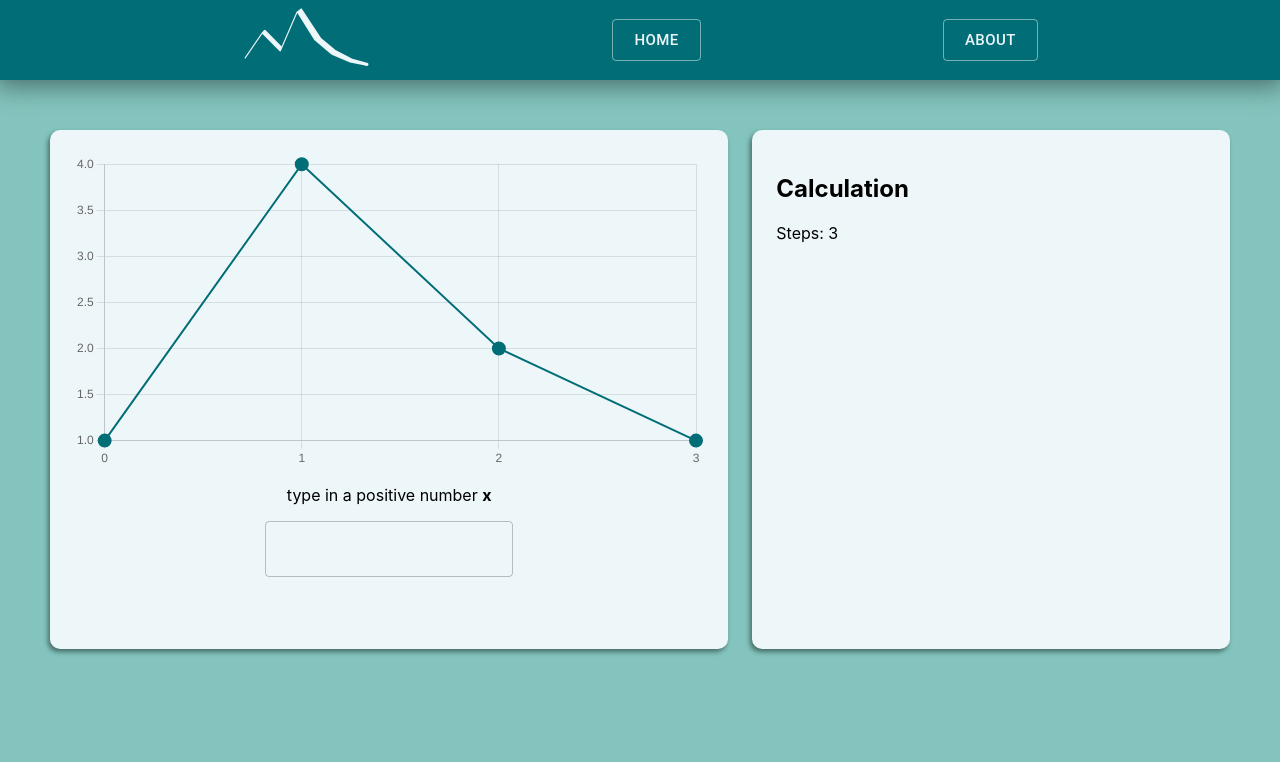
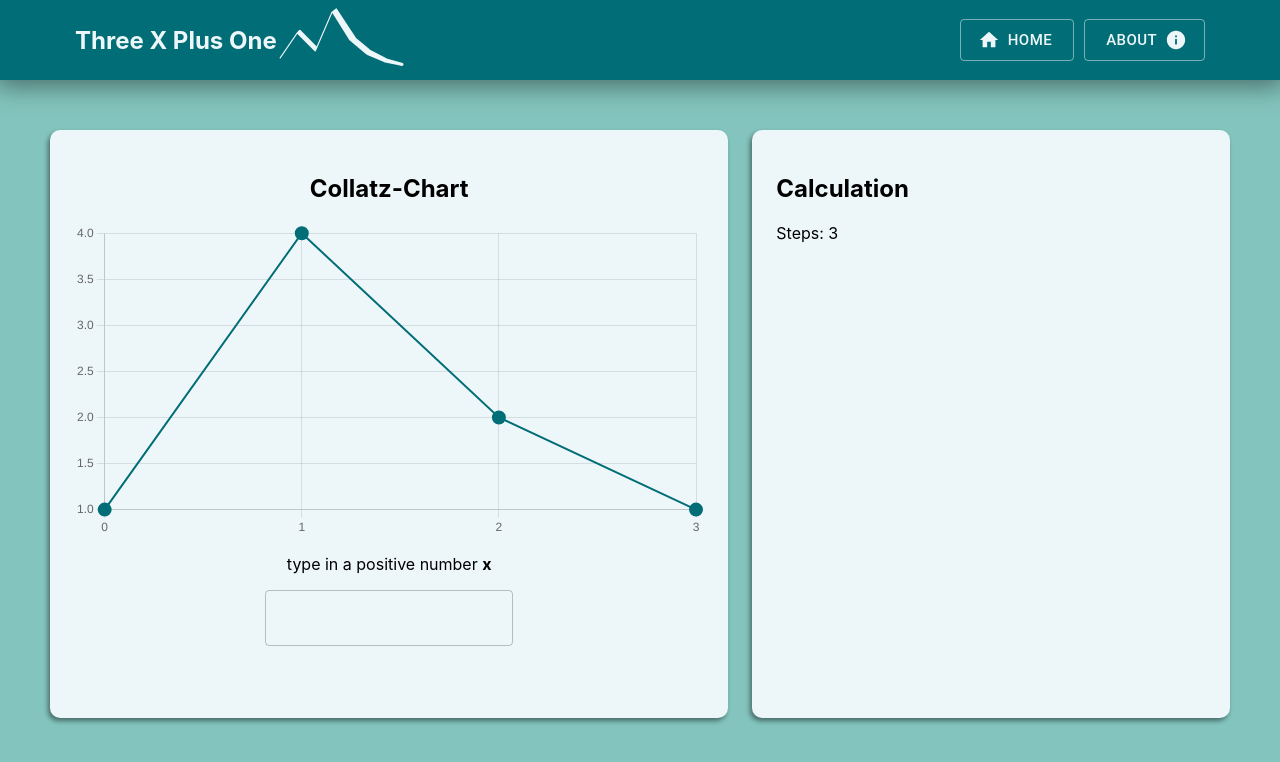
Before and after one commit to efrot/three-x-plus-one, a React (Create React App) app: page / in a window 1280 px wide. Shown: the top 762 px of the page. Built offline with nearby package versions, Linux system fonts and the light colour scheme; the HTML template or start-up script is replaced by a standard one.

Commit message:
add styling, logo and icons

```diff
--- a/package.json
+++ b/package.json
@@ -5,6 +5,7 @@
   "dependencies": {
     "@emotion/react": "^11.11.1",
     "@emotion/styled": "^11.11.0",
+    "@mui/icons-material": "^5.14.8",
     "@mui/material": "^5.14.1",
     "chart.js": "^3.9.1",
     "react": "^17.0.2",
--- a/src/Collatz/CollatzGraph.jsx
+++ b/src/Collatz/CollatzGraph.jsx
@@ -68,6 +68,7 @@
 
     return(
         <div className="collatz-graph-container">
+            <h2>Collatz-Chart</h2>
                 <Line
                     data={{
                         labels: totalSteps,
--- a/src/Header/Header.css
+++ b/src/Header/Header.css
@@ -3,12 +3,23 @@
     color: #edf6f9;
     display:flex;
     align-items: center;
-    justify-content:space-evenly;
     height: 10vh;
     box-shadow: 0px 1px 25px 5px #00000075;
+    padding: 0px 75px;
 }
 
 .logo {
     height: 8em;
     pointer-events: none;
 }
+
+.logoname {
+    display: flex;
+    align-items: center;
+    margin-right: auto;
+}
+
+.button-container {
+    font-size:x-large;
+    margin-left: 10px;
+}
--- a/src/Header/Header.jsx
+++ b/src/Header/Header.jsx
@@ -2,6 +2,8 @@
 import './Header.css';
 import { ThemeProvider, createTheme } from '@mui/material/styles';
 import logo from '../images/3x+1.png';
+import HomeIcon from '@mui/icons-material/Home';
+import InfoIcon from '@mui/icons-material/Info';
 
 const theme = createTheme({
   palette: {
@@ -18,11 +20,18 @@
 
     return(
         <div className="header-container">
+          <div className="logoname">
+            <h2>Three X Plus One</h2>
             <img src={logo} className="logo"/>
-            <ThemeProvider theme={theme}>
-            <Button variant="outlined" size="large" color="prime">Home</Button>
-            <Button variant="outlined" size="large" color="prime">About</Button>
-            </ThemeProvider>
+          </div>
+          <ThemeProvider theme={theme}>
+          <div className="button-container">
+            <Button variant="outlined" size="large" color="prime" startIcon={<HomeIcon />}>Home</Button>
+          </div>
+          <div className="button-container">
+            <Button variant="outlined" size="large" color="prime" endIcon={<InfoIcon />}>About</Button>
+          </div>
+          </ThemeProvider>
         </div>
     )
 
```
Also changed, not shown: 1 other file (tests, documents, lock files or other folders).
